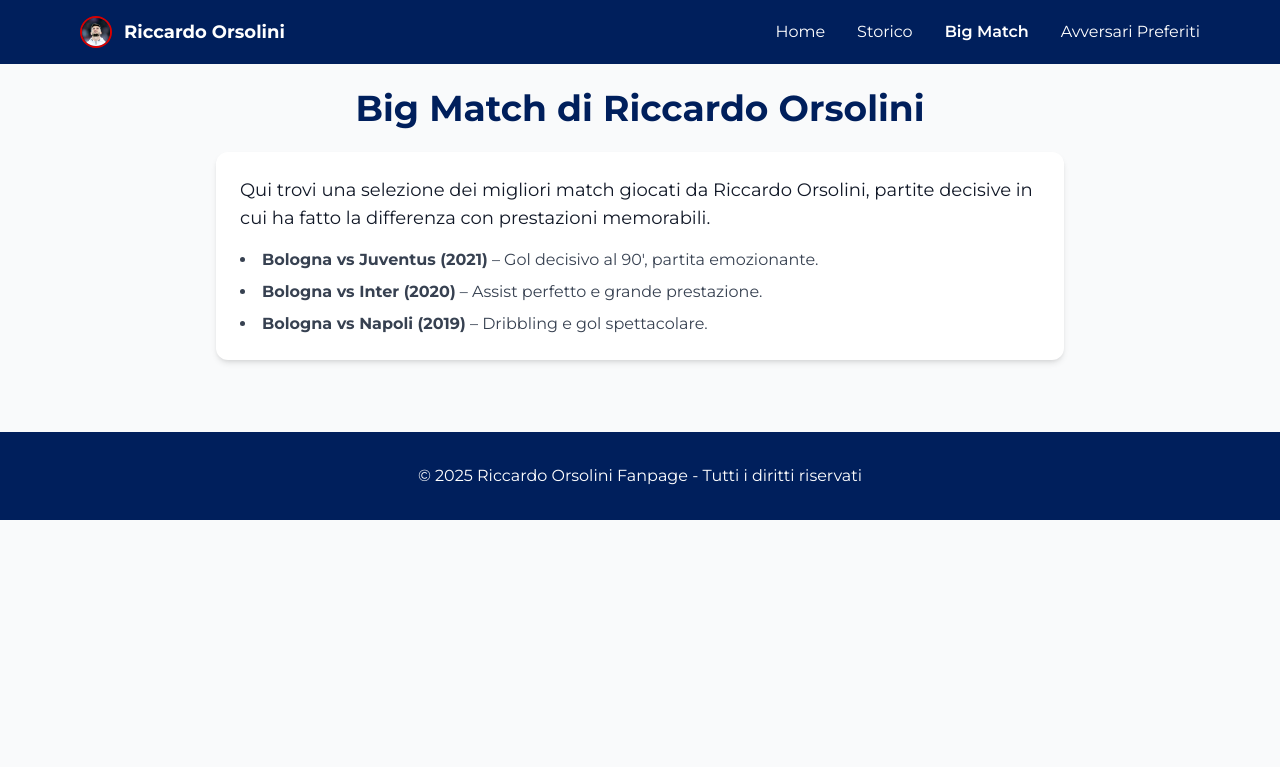
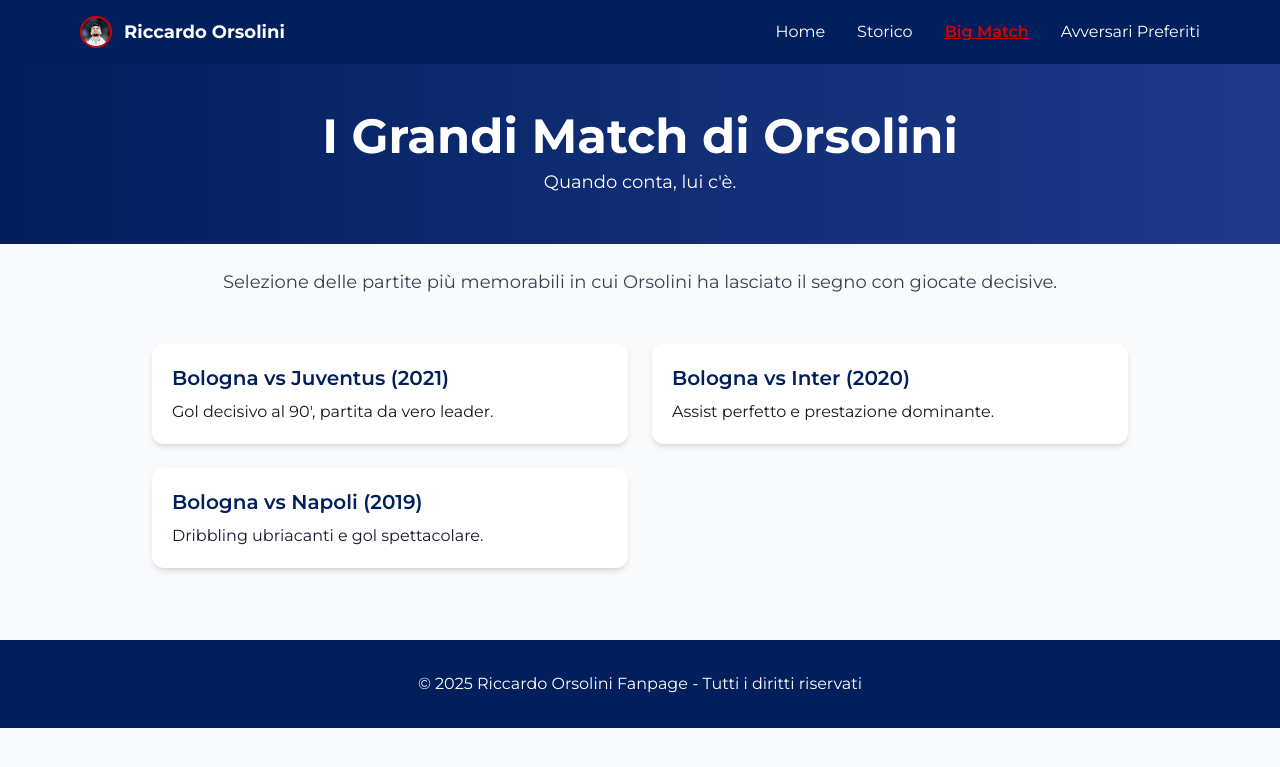
Before and after one commit to FutBolo/riccardo.orsolini.app, a Flask app: page /big-match in a window 1280 px wide. Shown: the top 767 px of the page. Run offline with Flask 3, Linux system fonts and the light colour scheme; some libraries are stand-ins or nearby versions.

Commit message:
Add files via upload

```diff
--- a/templates/big-match.html
+++ b/templates/big-match.html
@@ -8,12 +8,14 @@
   <link href="https://fonts.googleapis.com/css2?family=Montserrat:wght@300;400;600;700&display=swap" rel="stylesheet" />
   <link rel="stylesheet" href="https://cdnjs.cloudflare.com/ajax/libs/font-awesome/6.4.0/css/all.min.css" />
   <style>
-    body { font-family: 'Montserrat', sans-serif; background: #f9fafb; }
+    body {
+      font-family: 'Montserrat', sans-serif;
+    }
   </style>
 </head>
 <body class="bg-gray-50 text-gray-900">
 
-  <!-- Navbar (puoi duplicare o fare include con template in futuro) -->
+  <!-- Navbar -->
   <nav class="bg-[#001f5c] text-white">
     <div class="max-w-6xl mx-auto px-4 py-4 flex justify-between items-center">
       <div class="flex items-center space-x-3">
@@ -23,29 +25,47 @@
       <div class="hidden md:flex space-x-8">
         <a href="/" class="hover:text-[#d90000]">Home</a>
         <a href="storico" class="hover:text-[#d90000]">Storico</a>
-        <a href="big-match" class="hover:text-[#d90000] font-semibold">Big Match</a>
+        <a href="big-match" class="text-[#d90000] font-semibold underline">Big Match</a>
         <a href="avversari-preferiti" class="hover:text-[#d90000]">Avversari Preferiti</a>
       </div>
     </div>
   </nav>
 
-  <main class="max-w-4xl mx-auto p-6">
-    <h1 class="text-4xl font-bold text-[#001f5c] mb-6 text-center">Big Match di Riccardo Orsolini</h1>
+  <!-- Intestazione -->
+  <header class="text-center bg-gradient-to-r from-[#001f5c] to-blue-900 text-white py-12">
+    <h1 class="text-4xl md:text-5xl font-bold">I Grandi Match di Orsolini</h1>
+    <p class="text-lg mt-2">Quando conta, lui c'è.</p>
+  </header>
 
-    <section class="bg-white rounded-xl shadow-md p-6">
-      <p class="mb-4 text-lg">
-        Qui trovi una selezione dei migliori match giocati da Riccardo Orsolini, partite decisive in cui ha fatto la differenza con prestazioni memorabili.
-      </p>
+  <!-- Contenuto -->
+  <main class="max-w-5xl mx-auto p-6 grid gap-6">
+    <p class="text-lg text-center mb-6 text-gray-700">
+      Selezione delle partite più memorabili in cui Orsolini ha lasciato il segno con giocate decisive.
+    </p>
 
-      <ul class="list-disc list-inside space-y-2 text-gray-700">
-        <li><strong>Bologna vs Juventus (2021)</strong> – Gol decisivo al 90', partita emozionante.</li>
-        <li><strong>Bologna vs Inter (2020)</strong> – Assist perfetto e grande prestazione.</li>
-        <li><strong>Bologna vs Napoli (2019)</strong> – Dribbling e gol spettacolare.</li>
-        <!-- aggiungi altri match qui -->
-      </ul>
-    </section>
+    <div class="grid md:grid-cols-2 gap-6">
+      <!-- Card Match -->
+      <div class="bg-white rounded-xl shadow-md p-5 transition hover:scale-105 hover:shadow-xl">
+        <h3 class="text-xl font-semibold text-[#001f5c] mb-2">Bologna vs Juventus (2021)</h3>
+        <p>Gol decisivo al 90', partita da vero leader.</p>
+      </div>
+
+      <div class="bg-white rounded-xl shadow-md p-5 transition hover:scale-105 hover:shadow-xl">
+        <h3 class="text-xl font-semibold text-[#001f5c] mb-2">Bologna vs Inter (2020)</h3>
+        <p>Assist perfetto e prestazione dominante.</p>
+      </div>
+
+      <div class="bg-white rounded-xl shadow-md p-5 transition hover:scale-105 hover:shadow-xl">
+        <h3 class="text-xl font-semibold text-[#001f5c] mb-2">Bologna vs Napoli (2019)</h3>
+        <p>Dribbling ubriacanti e gol spettacolare.</p>
+      </div>
+
+      <!-- Altri match -->
+      <!-- <div class="...">Altro match</div> -->
+    </div>
   </main>
 
+  <!-- Footer -->
   <footer class="bg-[#001f5c] text-white py-8 text-center mt-12">
     <p>© 2025 Riccardo Orsolini Fanpage - Tutti i diritti riservati</p>
   </footer>
```
